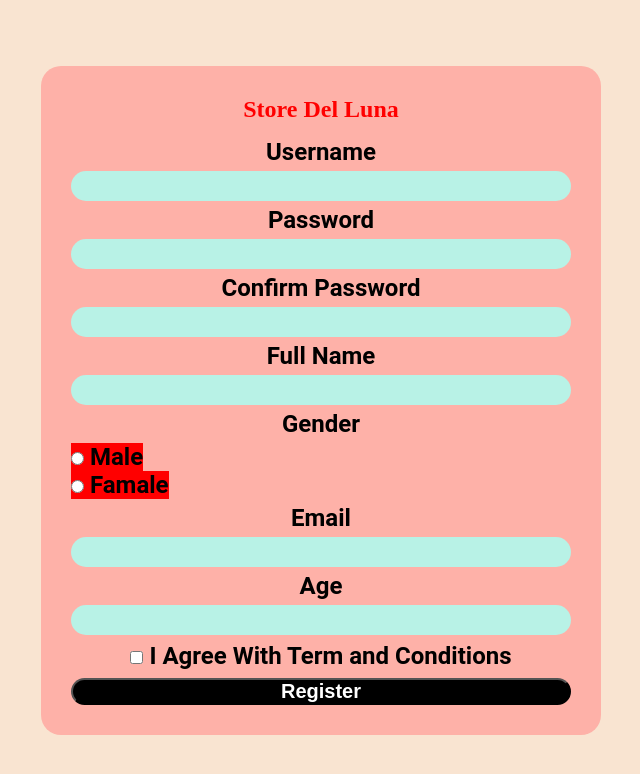
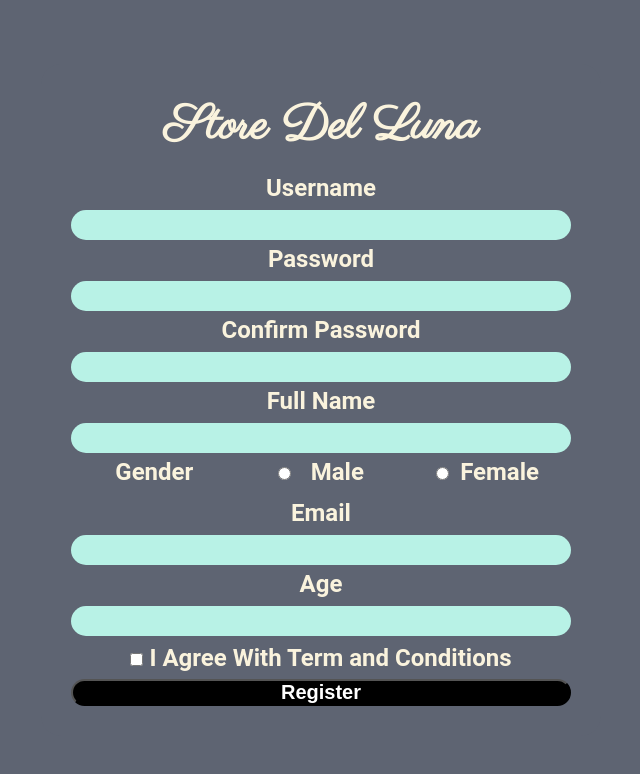
Before and after one commit to brianjapar/Store_Del_Luna, a plain HTML site: page register.html in a window 1280 px wide. Shown: the whole page, without its empty margins (319-959 px from the left). Drawn offline with Linux system fonts and the light colour scheme; a web font is replaced by a local one.

Commit message:
'formlagi'

```diff
--- a/register.css
+++ b/register.css
@@ -1,25 +1,29 @@
+@import url('https://fonts.googleapis.com/css2?family=Yellowtail&display=swap');
+
+@import url('https://fonts.googleapis.com/css2?family=Parisienne&display=swap');
+
 *{
     margin: 0;
     padding: 0;
 }
 
+body{
+    background-color: #5E6472;
+}
+
 .bg-img {
     position: absolute;
     z-index: -1;
-    /* background-image: url('Asset/del_luna.jpg'); */
-    background-color: #f9e4d1;
-    /* filter: blur(3px); */
+    background-color: #5E6472;
     height: 100vh;
     width: 100vw;
-    background-repeat: no-repeat;
-    background-position: center;
-    background-size: cover;
 }
 
 #title{
-    font-family: 'Pattaya';
-    display: inline;
-    color: red;
+    /* font-family: 'Yellowtail'; */
+    font-family: 'Parisienne';
+    color: #FAF3DD;
+    font-size: 48px;
     margin-bottom: 10px;
 }
 
@@ -29,13 +33,15 @@
 }
 
 #form form {
+    color: #FAF3DD;
     font-family: 'Roboto',
-        sans-serif;
+    sans-serif;
     font-weight: bold;
     font-size: 24px;
     text-align: center;
     color: 5E6472;
-    background-color: rgba(255, 166, 158, 0.8);
+    background-color: #5E6472;
+    /* background-color: rgba(255, 166, 158, 0.8); */
     border-radius: 20px;
     padding: 30px 30px;
     width: 500px;
@@ -43,6 +49,7 @@
 }
 
 .inputs{
+    font-size: 18px;
     height: 20px;
     color: #5E6472;
     border: none;
@@ -54,30 +61,56 @@
 }
 
 .inputs:hover, inputs:focus{
-    color: #AED9E0;
+    /* color: #AED9E0; */
+    color: #5E6472;
     background-color: #FFA69E;
     transition: all 1s;
 }
 
 #form div label{
     margin-top: 5px;
-    margin-bottom: 5px;
+    margin-bottom: 8px;
 }
 
 #form form div{
     display: flex;
+
+}
+
+.up-down{
     flex-direction: column;
 }
 
 .warning{
-    color: #5E6472;
+    color: #FFA69E;
+    /* color: #5E6472; */
     font-size: 18px;
     margin: 7.5px 7.5px;
 }
 
 .split{
     display: flex;
-    flex-direction: column;
+    justify-content: space-around;
+}
+
+.split div{
+    width: 25%;
+    display: flex;
+    justify-content: space-evenly;
+    align-items: center;
+}
+
+
+.split span #male, .split span #female{
+    /* background-color: red;
+    display: inline-block;
+    width: fit-content; */
+}
+
+.split span label{
+    /* background-color: red; */
+    /* display: inline-block;
+    width: fit-content; */
 }
 
 form div p{
@@ -85,11 +118,11 @@ form div p{
     margin-bottom: 7.5px;
 }
 
-.split span{
+/* .split span{
     display: inline;
     width: fit-content;
     background-color: red;
-}
+} */
 
 button{
     border-radius: 20px;
--- a/register.html
+++ b/register.html
@@ -14,49 +14,49 @@
     <div class="bg-img"></div>
     <div id="form">
         <form action="">
-            <div id="title">Store Del Luna</div>
-            <div>
+            <div id="title" class="up-down">Store Del Luna</div>
+            <div class="up-down">
                 <label for="username">Username</label>
                 <input type="text" name="" id="username" class="inputs">
             </div>
-            <div>
+            <div class="up-down">
                 <label for="password">Password</label>
                 <input type="password" name="" id="password" class="inputs">
             </div>
-            <div>
+            <div class="up-down">
                 <label for="confirm-password">Confirm Password</label>
                 <input type="password" name="" id="confirm-password" class="inputs">
             </div>
-            <div>
+            <div class="up-down">
                 <label for="">Full Name</label>
                 <input type="text" name="" id="fullname" class="inputs">
             </div>
-            <div>
-                <label for="">Gender</label>
-                <div class="split">
-                    <span>
-                        <input type="radio" name="gender" id="male">
-                        Male
-                    </span>
-                    <span>
-                        <input type="radio" name="gender" id="female">
-                        Famale
-                    </span>
+            <div class="split">
+                <div>
+                    <label for="">Gender</label>
+                </div>
+                <div>
+                    <input type="radio" name="gender" id="male">
+                    <label for="">Male</label>
+                </div>
+                <div>
+                    <input type="radio" name="gender" id="female">
+                    <label for="">Female</label>
                 </div>
             </div>
-            <div>
+            <div class="up-down">
                 <label for="">Email</label>
                 <input type="text" name="" id="email" class="inputs">
             </div>
-            <div>
+            <div class="up-down">
                 <label for="">Age</label>
                 <input type="number" name="" id="age" class="inputs">
             </div>
-            <div>
+            <div class="up-down">
                 <p><input type="checkbox" name="" id="term">
                 <label for="">I Agree With Term and Conditions</label></p>
             </div>
-            <div>
+            <div class="up-down">
                 <button id="register-btn" onclick="return register()">Register</button>
             </div>
         </form>
```
